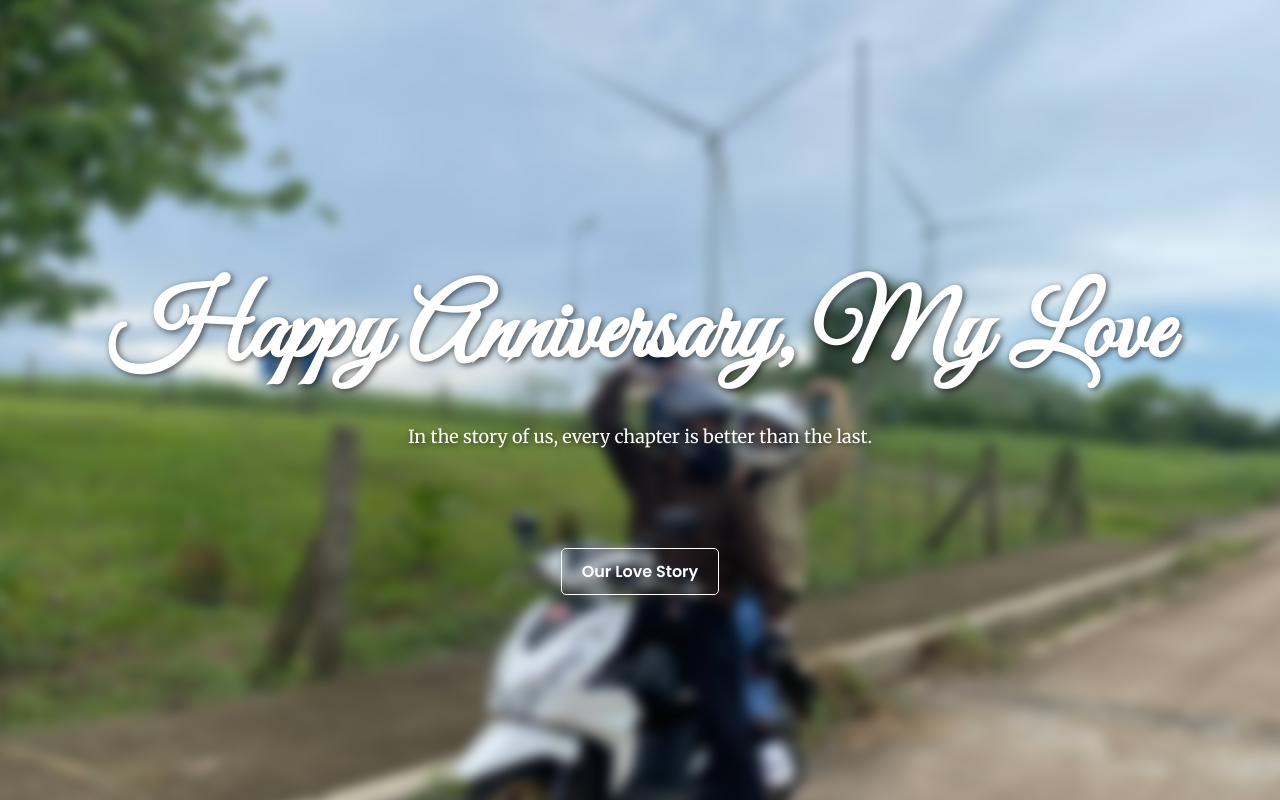
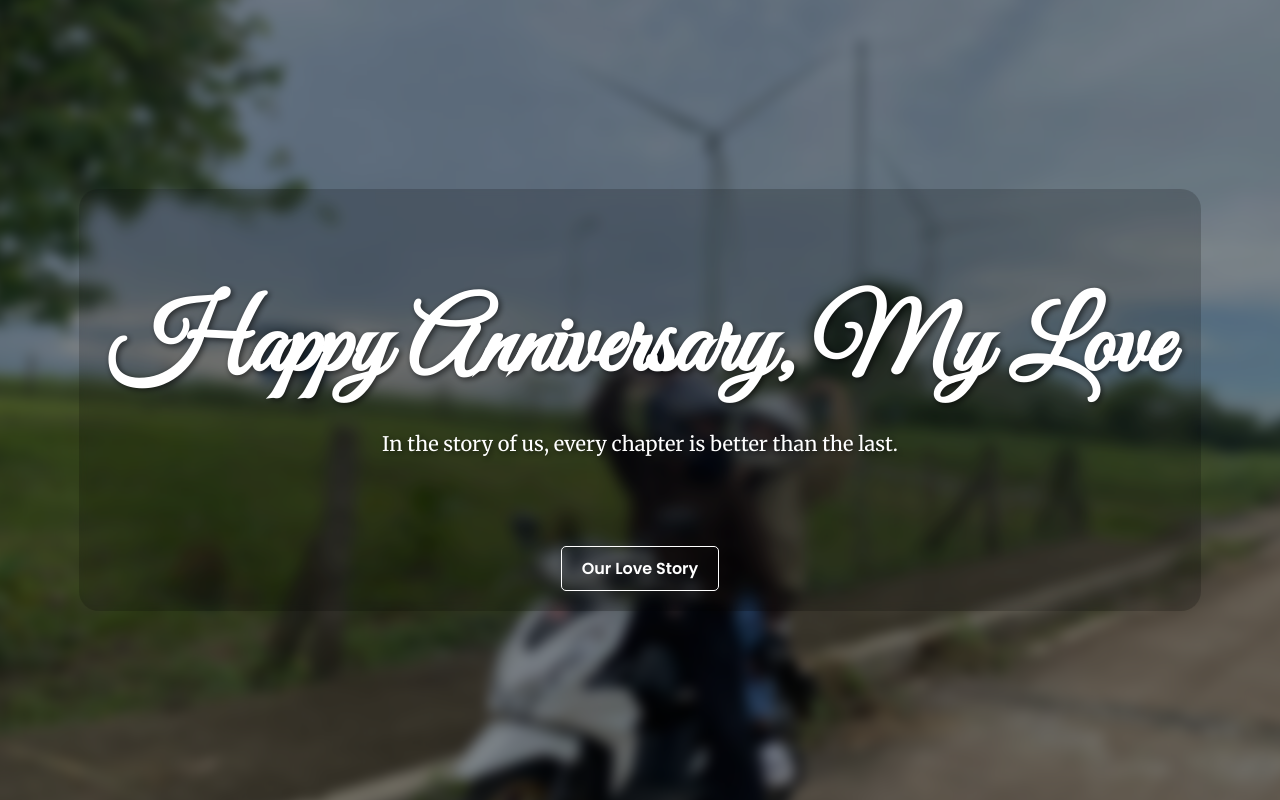
Before and after one commit to jhnrmlzxc/anniversary, a plain HTML site: page home.html in a window 1280 px wide. Drawn offline with Linux system fonts and the light colour scheme.

Commit message:
home.html

```diff
--- a/home.html
+++ b/home.html
@@ -27,11 +27,28 @@
 		content: "";
 		position: absolute;
 		top: 0; left: 0;
-      width: 100%; height: 100%;
-      background: url('windmill.jpg') no-repeat center center/cover;
+		width: 100%;
+		height: 100%;
+		background:
+		linear-gradient(
+      rgba(0,0,0,0.45),
+      rgba(0,0,0,0.45)
+    ),
+    url('windmill.jpg') no-repeat center center/cover;
   filter: blur(6px);
   transform: scale(1.1);
   z-index: -1;
+	}
+
+.hero-content {
+  background: rgba(0, 0, 0, 0.18);
+  padding: 30px;
+  border-radius: 20px;
+  backdrop-filter: blur(4px);
+}
+
+	.hero-content {
+	text-align: center;
 	}
 
     .hero h1, .hero p {
@@ -39,10 +56,25 @@
       transform: translateY(20px);
       animation: fadeUp 1.5s ease forwards;
       text-shadow: 2px 2px 6px rgba(0,0,0,0.6);
+
     }
     .hero p { animation-delay: 0.5s; }
     @keyframes fadeUp {
       to { opacity: 1; transform: translateY(0); }
+    }
+
+	.hero p {
+	max-width: 600px;
+	}
+
+	.hero p {
+  font-family: 'Merriweather', serif;
+  font-size: 18px;
+  margin-bottom: 100px;
+  max-width: 600px;
+  text-align: center;
+  margin-left: auto;
+  margin-right: auto;
 }
 
     .hero h1 {
@@ -52,7 +84,7 @@
     }
     .hero p {
       font-family: 'Merriweather', serif;
-      font-size: 18px;
+      font-size: 20px;
       margin-bottom: 100px;
     }
     .hero a {
@@ -90,9 +122,11 @@
 
   <!-- Hero Section -->
 <div class="hero" id="hero">
+  <div class="hero-content">
     <h1>Happy Anniversary, My Love</h1>
     <p>In the story of us, every chapter is better than the last.</p>
     <a href="anniv.html" class="nav-link">Our Love Story</a>
+  </div>
 </div>
 
   <!-- Iframe -->
```
Lines whose indentation alone changed are shown as unchanged.
